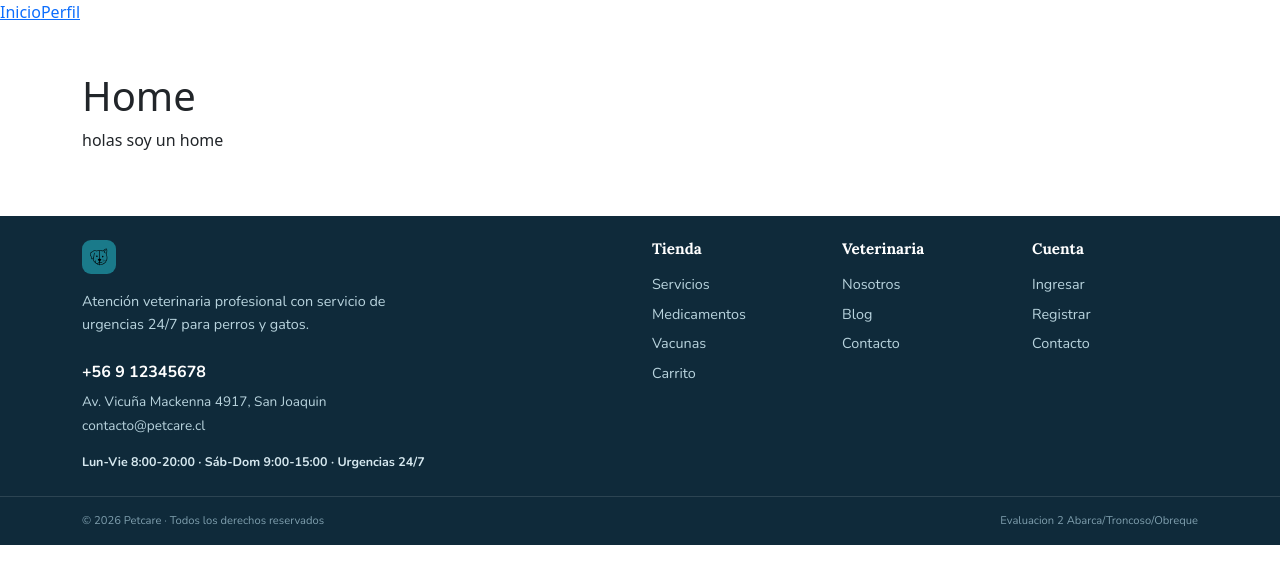
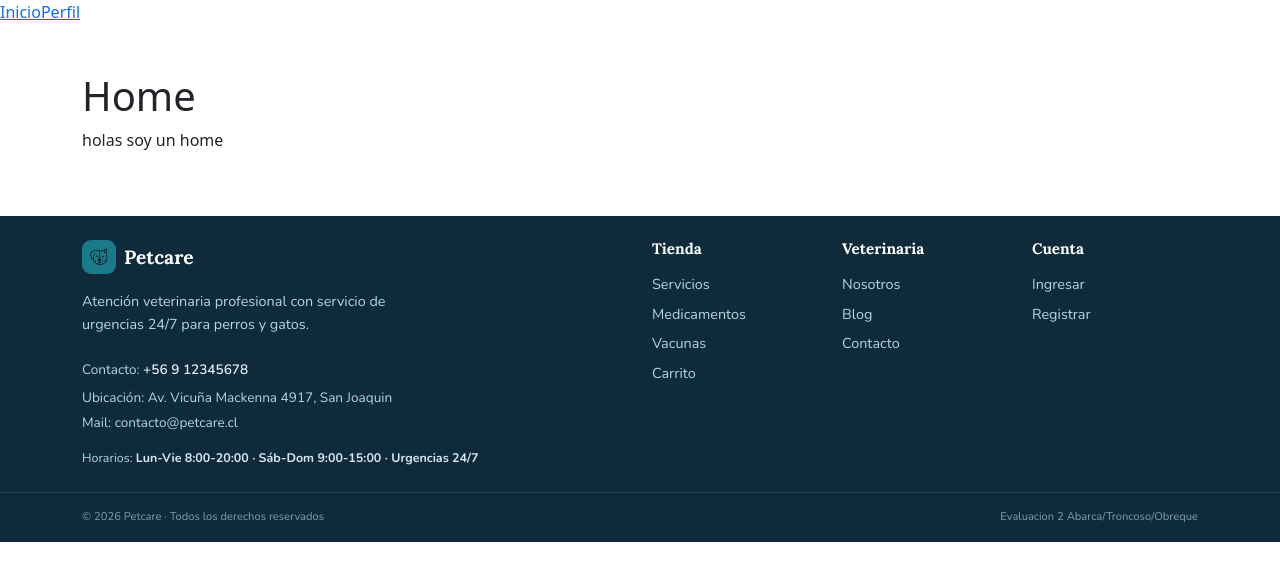
Before and after one commit to NATOcl/NATOcl.github.io, a React (Vite) app: page / in a window 1280 px wide. Shown: the top 584 px of the page. Built offline with nearby package versions, Linux system fonts and the light colour scheme.

Commit message:
arregle el aspecto de footer y el css.index

```diff
--- a/src/components/Footer.jsx
+++ b/src/components/Footer.jsx
@@ -24,8 +24,7 @@ const COLUMNS= [
         title: 'Cuenta',
         links: [
             {label: 'Ingresar', to: '/login'},
-            {label: 'Registrar'},
-            {label: 'Contacto'}
+            {label: 'Registrar'}
         ]
 
     },
@@ -42,9 +41,10 @@ export default function Footer(){
                         <Link to="/" className="footer-brand d-inline-flex align-items-center gap-2 mb-3">
                             <span className="footer-brand-mark">
                                 <img src={logoIcon}
-                                     alt="icon perritogato"
+                                     alt="iconPetcare"
                                 />
                             </span>
+                            <span className="footer-brand-name">Petcare</span>
                         </Link>
 
                         <p className="footer-text mb-4">
@@ -52,11 +52,13 @@ export default function Footer(){
                         </p>
 
                         <p className="footer-phone mb-2">
-                            <a href="tel:+56 9 12345678" className="footer-contact-link">
+                            <span className="footer-phone-label">Contacto: </span>
+                            <a href="tel:+56912345678" className="footer-contact-link">
                                 +56 9 12345678
                             </a>
                         </p>
                         <p className="footer-small mb-1">
+                            <span className="footer-phone-label">Ubicación: </span>
                             <a href="https://www.google.com/maps/place/Duoc+UC:+Sede+San+Joaqu%C3%ADn/@-33.500552,-70.6196477,17z"
                             target="_blank"
                                rel="noopener noreferrer"
@@ -66,11 +68,13 @@ export default function Footer(){
                             </a>
                         </p>
                         <p className="footer-small mb-3">
+                            <span className="footer-phone-label">Mail: </span>
                             <a href="mailto:contacto@petcare.cl" className="footer-contact-link">
                                 contacto@petcare.cl
                             </a>
                         </p>
                         <p className="footer-hours mb-0">
+                            <span className="footer-phone-label">Horarios: </span>
                             Lun-Vie 8:00-20:00 · Sáb-Dom 9:00-15:00 · Urgencias 24/7
                         </p>
                     </div>
--- a/src/index.css
+++ b/src/index.css
@@ -25,7 +25,7 @@
     color: #fff;
 }
 
-/* ---------- Nosotros: hero ---------- */
+/* ---------- Nosotros ---------- */
 .nosotros-hero {
     background-color: #e8f4f6;
     font-family: 'Nunito', system-ui, sans-serif;
@@ -51,7 +51,7 @@
     border-radius: 2rem;
 }
 
-/* ---------- Nosotros: valores ---------- */
+/* ---------- Nosotros ---------- */
 .valores {
     background-color: #f2f8fb;
     font-family: 'Nunito', system-ui, sans-serif;
@@ -92,7 +92,7 @@
     line-height: 1.7;
 }
 
-/* ---------- Nosotros: equipo ---------- */
+/* ---------- Nosotros ---------- */
 .equipo {
     background-color: #e8f4f6;
     font-family: 'Nunito', system-ui, sans-serif;
@@ -121,7 +121,7 @@
     font-size: 0.9rem;
 }
 
-/* ---------- Contacto (nombres iguales a Contacto.jsx) ---------- */
+/* ---------- Contacto ---------- */
 .contacto {
     background-color: #f2f8fb;
     font-family: 'Nunito', system-ui, sans-serif;
@@ -235,9 +235,9 @@
     line-height: 1.6;
 }
 .footer-phone {
-    font-weight: 700;
-    font-size: 1rem;
-    color: #fff;
+    font-weight: 600;
+    font-size: 0.85rem;
+    color: #e6f1f5;
 }
 .footer-small {
     font-size: 0.85rem;
@@ -275,3 +275,12 @@
     color: #7f9fae;
     font-size: 0.8rem;
 }
+.footer-phone-label {
+    font-size: 0.85rem;
+    font-weight: 400;
+    color: #b9d4de;
+    vertical-align: baseline;
+}
+.footer-hours .footer-phone-label {
+    font-size: 0.78rem;
+}
```
